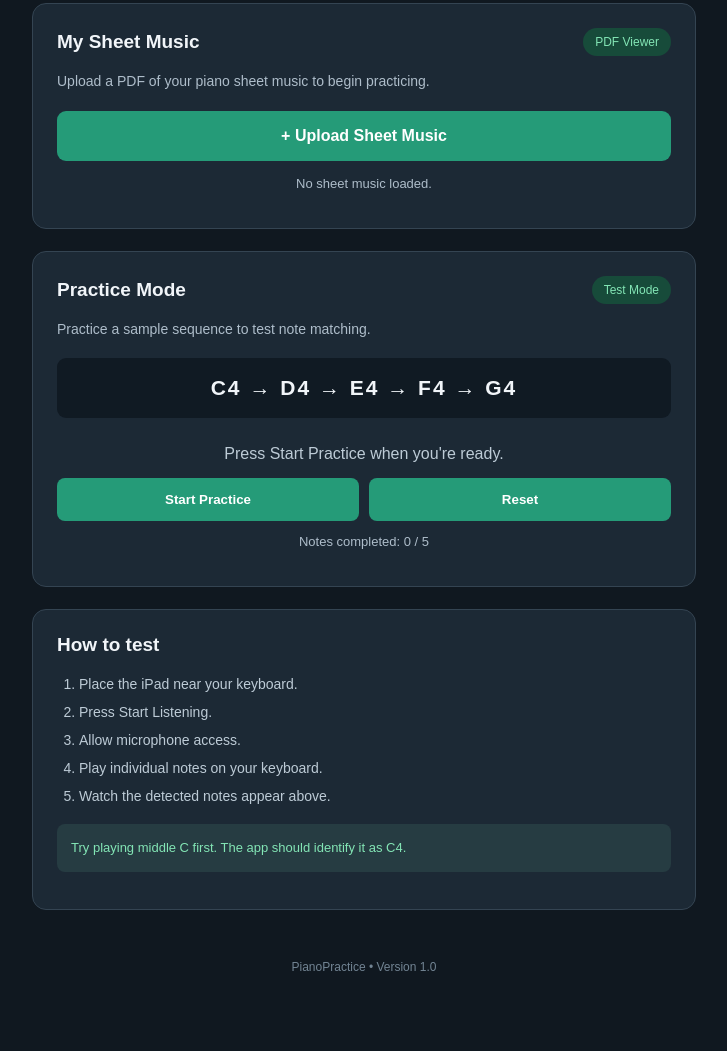
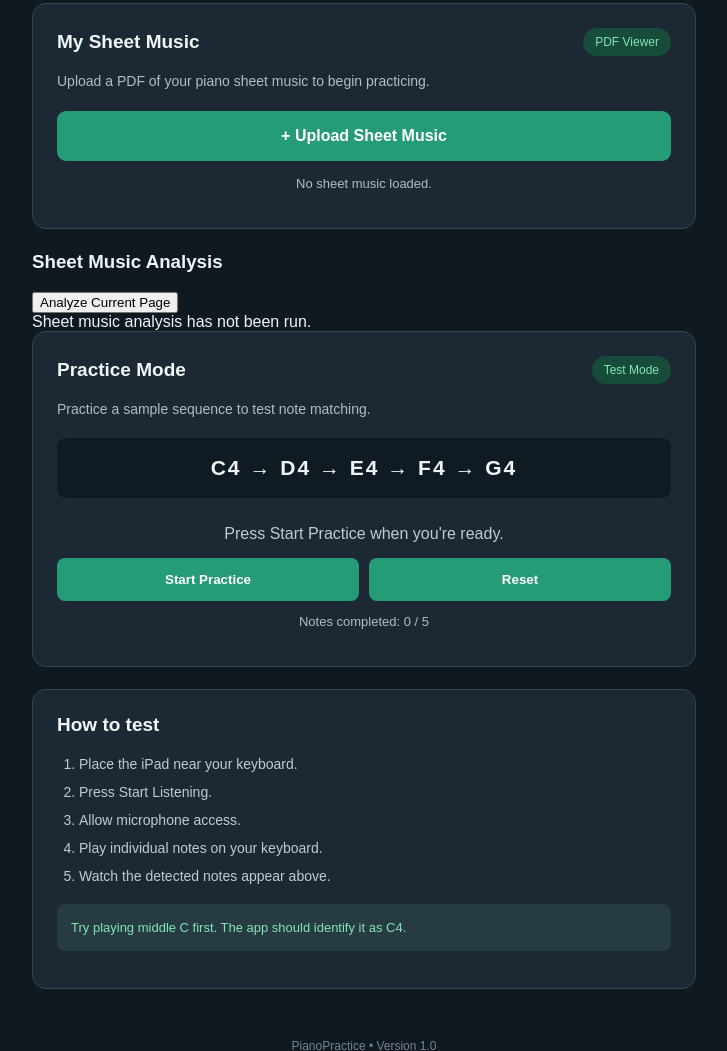
Before and after one commit to shanksvr-bot/PianoPractice, a plain HTML site: page index.html in a window 1280 px wide. Shown: the part 759-1810 px from the top of the page, without its empty margins (276-1003 px from the left). Before the commit the page ends 1753 px from the top, so only its background shows below. Drawn offline with Linux system fonts and the light colour scheme; a script that the page names is missing.

Commit message:
Update index.html

```diff
--- a/index.html
+++ b/index.html
@@ -13,7 +13,7 @@
   <link rel="stylesheet" href="style.css">
 
   <script src="https://cdnjs.cloudflare.com/ajax/libs/pdf.js/3.11.174/pdf.min.js"></script>
-<script src="app.js?v=5" defer></script>
+<script src="app.js?v=6" defer></script>
 </head>
 
 <body>
@@ -126,6 +126,19 @@
   </div>
 
 </section>
+    <section class="omr-test-panel">
+
+  <h3>Sheet Music Analysis</h3>
+
+  <button id="analyzePageButton" type="button">
+    Analyze Current Page
+  </button>
+
+  <div id="omrMessage">
+    Sheet music analysis has not been run.
+  </div>
+
+</section>
     <section class="practice-panel">
   <div class="section-heading">
     <h2>Practice Mode</h2>
```
